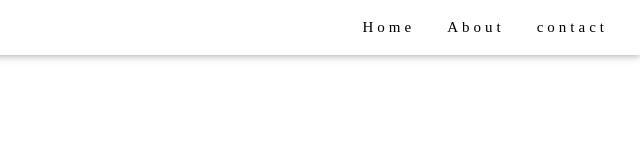
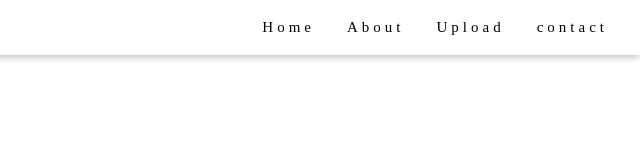
Before and after one commit to kluong2/COSC484_group9, a plain HTML site: page share/updated_share/nav.html in a window 1280 px wide. Shown: the full height of the page, 640-1280 px from the left. Drawn offline with nearby package versions, Linux system fonts and the light colour scheme.

Commit message:
Add files via upload

```diff
--- a/share/updated_share/nav.html
+++ b/share/updated_share/nav.html
@@ -1,6 +1,6 @@
 
 <html>
-  <title>W3.CSS Template</title>
+  <title>WEB BASED</title>
   <meta charset="UTF-8">
   <meta name="viewport" content="width=device-width, initial-scale=1">
   <link rel="stylesheet" href="https://www.w3schools.com/w3css/4/w3.css">
@@ -17,11 +17,12 @@
 <!-- Navbar (sit on top) -->
 <div class="w3-top">
 <div class="w3-bar w3-white w3-padding w3-card" style="letter-spacing:4px;">
-      <a href="#home" class="w3-bar-item w3-button"></a>Web-base</a>
+      <a href="#home" class="w3-bar-item w3-button"></a>  Web-base</a>
       <!-- Right-sided navbar links. Hide them on small screens -->
       <div class="w3-right w3-hide-small">
         <a href="nav.html"class="w3-bar-item w3-button">Home</a>
         <a href="About.html"class="w3-bar-item w3-button">About</a>
+        <a href="Upload.html"class="w3-bar-item w3-button">Upload</a>
         <a href="contact.html"class="w3-bar-item w3-button">contact</a>
       </div>
     </div>
```
